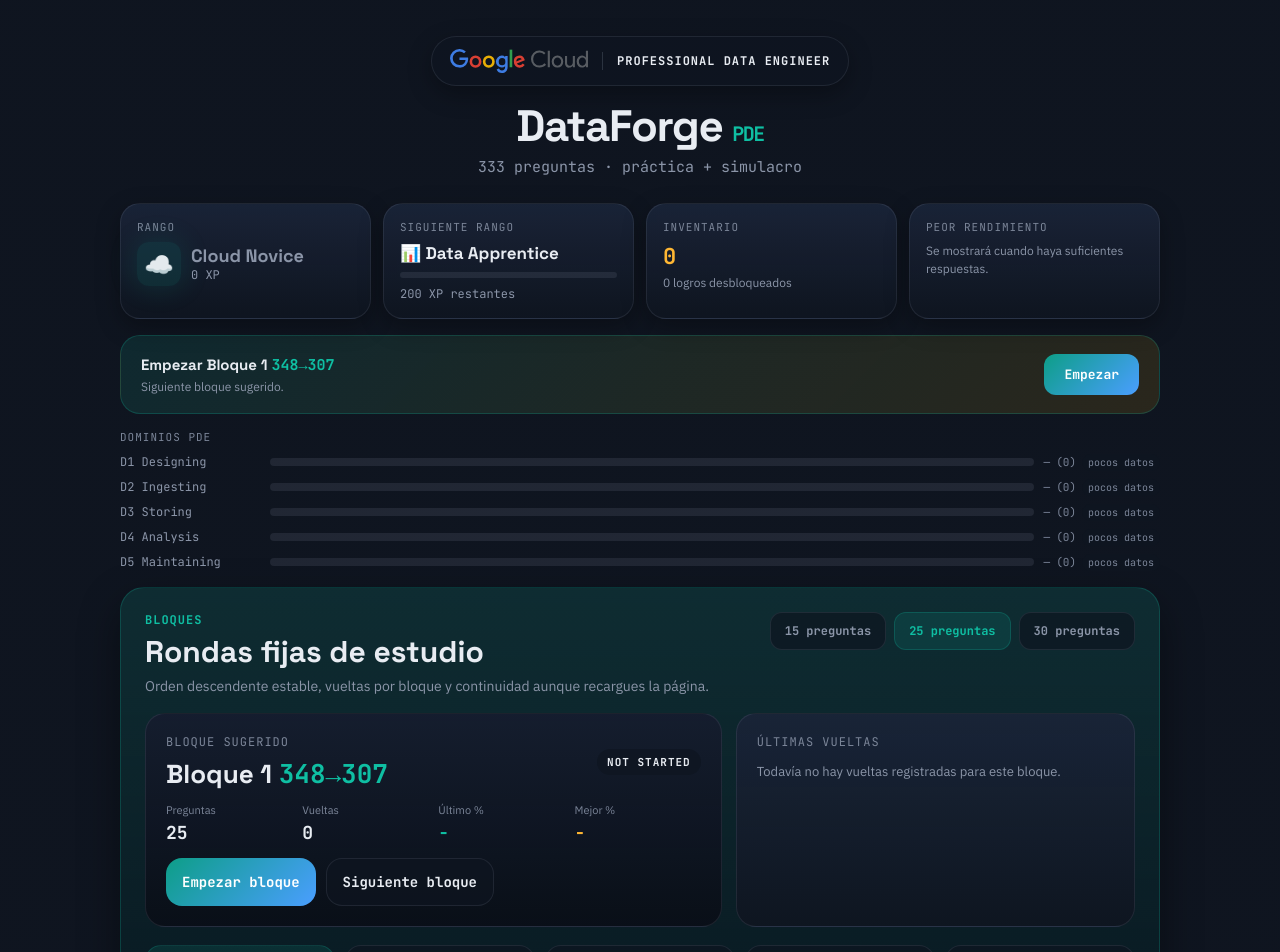
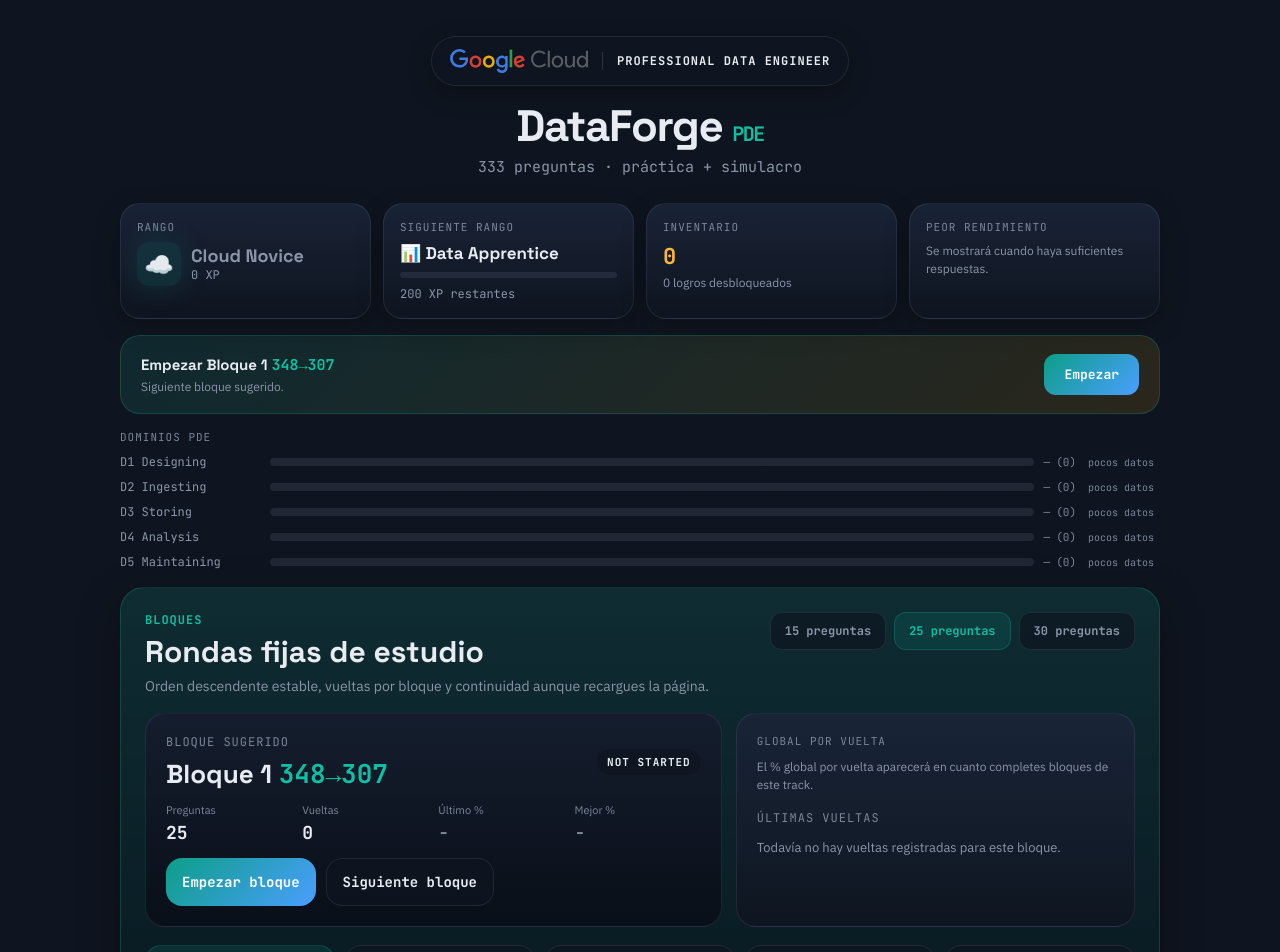
Before and after one commit to carleondel/gcp-pde-exam-prep, a React (Vite) app: page / in a window 1280 px wide. Shown: the top 952 px of the page. Built offline with nearby package versions, Linux system fonts and the light colour scheme.

Commit message:
feat: add global round stats and align block study gradients with passing score

```diff
--- a/src/App.jsx
+++ b/src/App.jsx
@@ -152,6 +152,101 @@
   return `${String(mins).padStart(2, "0")}:${String(secs).padStart(2, "0")}`;
 }
 
+function clampPercent(percent) {
+  const numeric = Number(percent);
+  if (!Number.isFinite(numeric)) return null;
+  return Math.max(0, Math.min(100, Math.round(numeric)));
+}
+
+function getPercentTone(percent) {
+  const value = clampPercent(percent);
+  if (value === null) {
+    return {
+      value: null,
+      text: "var(--text-tertiary)",
+      border: "var(--surface-line)",
+      gradient: "linear-gradient(180deg, rgba(26, 36, 56, 0.9), rgba(15, 21, 32, 0.82))",
+      gradientStrong: "linear-gradient(180deg, rgba(26, 36, 56, 0.98), rgba(15, 21, 32, 0.9))",
+      shadow: "none",
+    };
+  }
+
+  if (value >= 90) {
+    return {
+      value,
+      text: "var(--highlight)",
+      border: "rgba(143, 255, 106, 0.28)",
+      gradient: "linear-gradient(180deg, rgba(143, 255, 106, 0.12), rgba(15, 21, 32, 0.84))",
+      gradientStrong: "linear-gradient(180deg, rgba(143, 255, 106, 0.18), rgba(15, 21, 32, 0.9))",
+      shadow: "0 12px 28px rgba(143, 255, 106, 0.14)",
+    };
+  }
+
+  if (value >= 70) {
+    return {
+      value,
+      text: "var(--signal-correct)",
+      border: "rgba(45, 212, 160, 0.28)",
+      gradient: "linear-gradient(180deg, var(--correct-soft), rgba(15, 21, 32, 0.84))",
+      gradientStrong: "linear-gradient(180deg, rgba(45, 212, 160, 0.2), rgba(15, 21, 32, 0.9))",
+      shadow: "0 12px 28px rgba(45, 212, 160, 0.14)",
+    };
+  }
+
+  if (value >= 50) {
+    return {
+      value,
+      text: "var(--signal-warning)",
+      border: "rgba(230, 168, 23, 0.28)",
+      gradient: "linear-gradient(180deg, var(--warning-soft), rgba(15, 21, 32, 0.84))",
+      gradientStrong: "linear-gradient(180deg, rgba(230, 168, 23, 0.2), rgba(15, 21, 32, 0.9))",
+      shadow: "0 12px 28px rgba(230, 168, 23, 0.14)",
+    };
+  }
+
+  return {
+    value,
+    text: "var(--signal-wrong)",
+    border: "rgba(240, 96, 90, 0.28)",
+    gradient: "linear-gradient(180deg, var(--wrong-soft), rgba(15, 21, 32, 0.84))",
+    gradientStrong: "linear-gradient(180deg, rgba(240, 96, 90, 0.2), rgba(15, 21, 32, 0.9))",
+    shadow: "0 12px 28px rgba(240, 96, 90, 0.14)",
+  };
+}
+
+function buildTrackRoundStats(progress, trackId) {
+  const blocks = progress.blockStudy?.tracks?.[trackId]?.blocks || {};
+  const roundsByNumber = new Map();
+
+  Object.values(blocks).forEach((blockRecord) => {
+    (blockRecord?.rounds || []).forEach((round) => {
+      const roundNumber = Number(round?.roundNumber);
+      if (!Number.isFinite(roundNumber)) return;
+
+      const current = roundsByNumber.get(roundNumber) || {
+        roundNumber,
+        correctCount: 0,
+        questionCount: 0,
+        completedBlocks: 0,
+        finishedAt: 0,
+      };
+
+      current.correctCount += Number(round.correctCount) || 0;
+      current.questionCount += Number(round.questionCount) || 0;
+      current.completedBlocks += 1;
+      current.finishedAt = Math.max(current.finishedAt, Number(round.finishedAt) || 0);
+      roundsByNumber.set(roundNumber, current);
+    });
+  });
+
+  return [...roundsByNumber.values()]
+    .sort((left, right) => left.roundNumber - right.roundNumber)
+    .map((round) => ({
+      ...round,
+      percent: round.questionCount > 0 ? Math.round((round.correctCount / round.questionCount) * 100) : 0,
+    }));
+}
+
 function normalizeSessionUi(session) {
   return {
     selectedAnswer: session?.ui?.selectedAnswer ?? null,
@@ -319,6 +414,10 @@
     () => selectedBlock ? getBlockProgressRecord(progress, selectedBlock.trackId, selectedBlock.blockIndex) : null,
     [progress, selectedBlock]
   );
+  const trackRoundStats = useMemo(
+    () => buildTrackRoundStats(progress, blockCatalog.trackId),
+    [progress, blockCatalog.trackId]
+  );
   const maxPracticeCount = practiceSourceQuestions.length;
   const effectivePracticeLimit = maxPracticeCount > 0 ? Math.min(Math.max(1, practiceLimit), maxPracticeCount) : 0;
   const maxPresetLabel = maxPracticeCount > 0 ? `Máximo disponible (${maxPracticeCount})` : "Máximo disponible";
@@ -1595,6 +1694,8 @@
     const selectedBlockRounds = selectedBlockProgress?.rounds || [];
     const selectedBlockChanged = selectedBlock ? hasBlockChanged(selectedBlock, selectedBlockProgress) : false;
     const selectedBlockMastered = isBlockMastered(selectedBlockProgress);
+    const selectedBlockLastTone = getPercentTone(selectedBlockProgress?.lastPercent);
+    const selectedBlockBestTone = getPercentTone(selectedBlockProgress?.bestPercent);
     const selectedBlockStatus = activeBlockIndex === selectedBlock?.blockIndex
       ? "In progress"
       : selectedBlockChanged
@@ -1736,11 +1837,11 @@
                   </div>
                   <div>
                     <div style={{ fontSize: 11, color: "var(--text-tertiary)" }}>Último %</div>
-                    <div style={{ marginTop: 4, fontSize: 18, fontWeight: 800, color: "var(--primary-400)", fontFamily: "var(--font-mono)" }}>{selectedBlockProgress ? `${selectedBlockProgress.lastPercent}%` : "-"}</div>
+                    <div style={{ marginTop: 4, fontSize: 18, fontWeight: 800, color: selectedBlockLastTone.text, fontFamily: "var(--font-mono)" }}>{selectedBlockProgress ? `${selectedBlockProgress.lastPercent}%` : "-"}</div>
                   </div>
                   <div>
                     <div style={{ fontSize: 11, color: "var(--text-tertiary)" }}>Mejor %</div>
-                    <div style={{ marginTop: 4, fontSize: 18, fontWeight: 800, color: "var(--accent-300)", fontFamily: "var(--font-mono)" }}>{selectedBlockProgress ? `${selectedBlockProgress.bestPercent}%` : "-"}</div>
+                    <div style={{ marginTop: 4, fontSize: 18, fontWeight: 800, color: selectedBlockBestTone.text, fontFamily: "var(--font-mono)" }}>{selectedBlockProgress ? `${selectedBlockProgress.bestPercent}%` : "-"}</div>
                   </div>
                 </div>
 
@@ -1768,18 +1869,45 @@
               </div>
 
               <div style={{ background: "var(--gradient-panel)", border: "1px solid var(--surface-line)", borderRadius: "var(--radius-xl)", padding: 20 }}>
+                <div style={{ marginBottom: 16 }}>
+                  <div style={{ fontSize: 11, color: "var(--text-tertiary)", textTransform: "uppercase", letterSpacing: 1, fontFamily: "var(--font-mono)", marginBottom: 10 }}>Global por vuelta</div>
+                  {trackRoundStats.length ? (
+                    <div style={{ display: "grid", gridTemplateColumns: "repeat(auto-fit, minmax(90px, 1fr))", gap: 8 }}>
+                      {trackRoundStats.map((roundStat) => {
+                        const tone = getPercentTone(roundStat.percent);
+                        return (
+                          <div key={roundStat.roundNumber} style={{ padding: "10px 12px", borderRadius: "var(--radius-md)", border: `1px solid ${tone.border}`, background: tone.gradient }}>
+                            <div style={{ fontSize: 10, color: "var(--text-tertiary)", textTransform: "uppercase", letterSpacing: 0.8, fontFamily: "var(--font-mono)" }}>Vuelta {roundStat.roundNumber}</div>
+                            <div style={{ marginTop: 4, fontSize: 18, fontWeight: 900, color: tone.text, fontFamily: "var(--font-mono)" }}>{roundStat.percent}%</div>
+                            <div style={{ marginTop: 4, fontSize: 11, color: "var(--text-secondary)", fontFamily: "var(--font-mono)" }}>{roundStat.completedBlocks}/{blockCatalog.blocks.length} bloques</div>
+                          </div>
+                        );
+                      })}
+                    </div>
+                  ) : (
+                    <div style={{ fontSize: 12, color: "var(--text-secondary)", lineHeight: 1.5 }}>
+                      El % global por vuelta aparecerá en cuanto completes bloques de este track.
+                    </div>
+                  )}
+                </div>
+
                 <div style={{ fontSize: 12, color: "var(--text-tertiary)", textTransform: "uppercase", letterSpacing: 1, fontFamily: "var(--font-mono)", marginBottom: 12 }}>Últimas vueltas</div>
                 {selectedBlockRounds.length ? selectedBlockRounds.slice(-3).reverse().map((round, index, rounds) => (
+                  (() => {
+                    const roundTone = getPercentTone(round.percent);
+                    return (
                       <div key={round.roundNumber} style={{ display: "flex", justifyContent: "space-between", gap: 10, padding: "10px 0", borderBottom: index < rounds.length - 1 ? "1px solid var(--surface-line)" : "none" }}>
                         <div>
                           <div style={{ fontSize: 14, fontWeight: 800, color: "var(--text-primary)", fontFamily: "var(--font-heading)" }}>Vuelta {round.roundNumber}</div>
                           <div style={{ marginTop: 4, fontSize: 12, color: "var(--text-secondary)" }}>{new Date(round.finishedAt).toLocaleString("es-ES")}</div>
                         </div>
                         <div style={{ textAlign: "right" }}>
-                      <div style={{ fontSize: 18, fontWeight: 900, color: round.percent >= BLOCK_MASTERY_PERCENT ? "var(--signal-correct)" : "var(--accent-300)", fontFamily: "var(--font-mono)" }}>{round.percent}%</div>
+                          <div style={{ fontSize: 18, fontWeight: 900, color: roundTone.text, fontFamily: "var(--font-mono)" }}>{round.percent}%</div>
                           <div style={{ marginTop: 4, fontSize: 12, color: "var(--text-secondary)", fontFamily: "var(--font-mono)" }}>{round.correctCount}/{round.questionCount} · {round.elapsedSec ? formatDuration(round.elapsedSec) : "-"}</div>
                         </div>
                       </div>
+                    );
+                  })()
                 )) : (
                   <div style={{ fontSize: 13, color: "var(--text-secondary)", lineHeight: 1.6 }}>
                     Todavía no hay vueltas registradas para este bloque.
@@ -1793,6 +1921,7 @@
             {visibleBlocks.map((block) => {
               const blockProgress = getBlockProgressRecord(progress, block.trackId, block.blockIndex);
               const blockRounds = blockProgress?.rounds || [];
+              const blockTone = getPercentTone(blockProgress?.lastPercent);
               const isActive = activeBlockIndex === block.blockIndex;
               const isSelected = selectedBlock?.blockIndex === block.blockIndex;
               const isUpdated = hasBlockChanged(block, blockProgress);
@@ -1816,19 +1945,27 @@
                   style={{
                     padding: 14,
                     borderRadius: "var(--radius-lg)",
-                    border: isSelected ? "1px solid var(--primary-medium)" : "1px solid var(--surface-line)",
-                    background: isSelected ? "linear-gradient(180deg, var(--primary-soft), var(--surface-panel-muted))" : "var(--surface-panel-muted)",
+                    border: isActive
+                      ? "1px solid var(--signal-info)"
+                      : isSelected
+                        ? `1px solid ${blockTone.value === null ? "var(--primary-medium)" : blockTone.border}`
+                        : `1px solid ${blockTone.border}`,
+                    background: blockTone.value === null
+                      ? (isSelected ? "linear-gradient(180deg, var(--primary-soft), var(--surface-panel-muted))" : "var(--surface-panel-muted)")
+                      : (isSelected ? blockTone.gradientStrong : blockTone.gradient),
                     textAlign: "left",
                     cursor: "pointer",
                     color: "var(--text-primary)",
+                    boxShadow: isSelected ? blockTone.shadow : "none",
+                    transition: "transform var(--duration-fast) var(--ease-out), box-shadow var(--duration-fast) var(--ease-out), border-color var(--duration-fast) var(--ease-out)",
                   }}
                 >
                   <div style={{ display: "flex", justifyContent: "space-between", gap: 8, alignItems: "center", marginBottom: 8 }}>
                     <span style={{ fontSize: 13, fontWeight: 800, fontFamily: "var(--font-heading)" }}>Bloque {block.blockIndex + 1}</span>
-                    <span style={{ fontSize: 11, color: isActive ? "var(--signal-info)" : isMastered ? "var(--signal-correct)" : "var(--text-tertiary)", fontFamily: "var(--font-mono)" }}>{blockProgress ? `${blockProgress.lastPercent}%` : "-"}</span>
+                    <span style={{ fontSize: 11, color: isActive ? "var(--signal-info)" : blockTone.text, fontFamily: "var(--font-mono)" }}>{blockProgress ? `${blockProgress.lastPercent}%` : "-"}</span>
                   </div>
                   <div style={{ fontSize: 12, color: "var(--text-secondary)", fontFamily: "var(--font-mono)", marginBottom: 6 }}>{block.label}</div>
-                  <div style={{ fontSize: 11, color: isUpdated ? "var(--accent-300)" : "var(--text-tertiary)" }}>{label}</div>
+                  <div style={{ fontSize: 11, color: isUpdated ? "var(--accent-300)" : blockTone.value === null ? "var(--text-tertiary)" : blockTone.text }}>{label}</div>
                 </button>
               );
             })}
```
Lines whose indentation alone changed are shown as unchanged.
